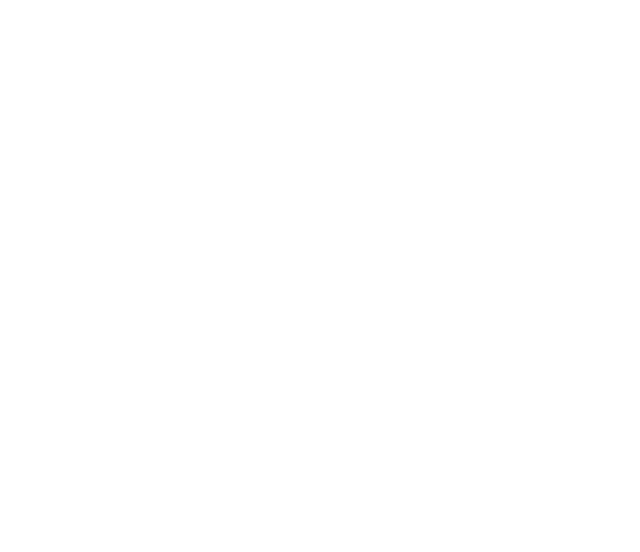
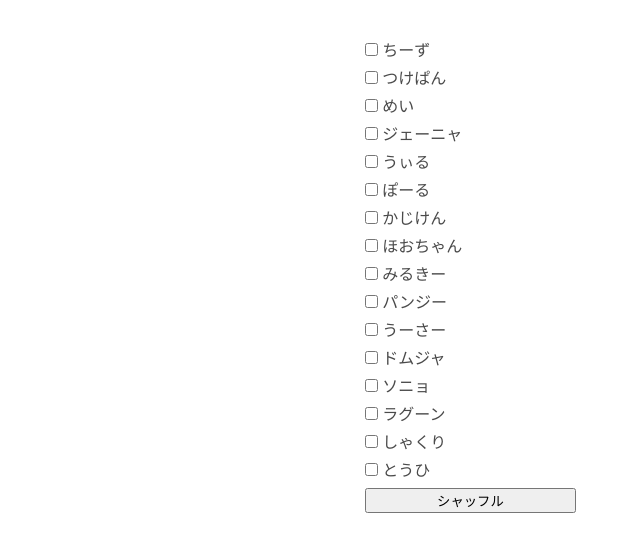
Before and after one commit to paplica/-change-seats-app, a plain HTML site: page index.html in a window 1280 px wide. Shown: the whole page, without its empty margins (640-1280 px from the left). Drawn offline with nearby package versions, Linux system fonts and the light colour scheme; a web font is replaced by a local one.

Commit message:
add mmember

```diff
--- a/index.html
+++ b/index.html
@@ -11,9 +11,104 @@
 
 </head>
   <body>
+    <div class="container">
+      <div class="columns">
+        <div class="column is-four-fifths">
 
+        </div>
+        <div class="column member-list">
+          <label class="checkbox">
+            <input type="checkbox" name="memberName" value="ちーず">
+            ちーず
+          </label>
+          <label class="checkbox">
+            <input type="checkbox" name="memberName" value="つけぱん">
+            つけぱん
+          </label>
+          <label class="checkbox">
+            <input type="checkbox" name="memberName" value="めい">
+            めい
+          </label>
+          <label class="checkbox">
+            <input type="checkbox" name="memberName" value="ジェーニャ">
+            ジェーニャ
+          </label>
+          <label class="checkbox">
+            <input type="checkbox" name="memberName" value="うぃる">
+            うぃる
+          </label>
+          <label class="checkbox">
+            <input type="checkbox" name="memberName" value="ぽーる">
+            ぽーる
+          </label>
+          <label class="checkbox">
+            <input type="checkbox" name="memberName" value="かじけん">
+            かじけん
+          </label>
+          <label class="checkbox">
+            <input type="checkbox" name="memberName" value="ほおちゃん">
+            ほおちゃん
+          </label>
+          <label class="checkbox">
+            <input type="checkbox" name="memberName" value="みるきー">
+            みるきー
+          </label>
+          <label class="checkbox">
+            <input type="checkbox" name="memberName" value="パンジー">
+            パンジー
+          </label>
+          <label class="checkbox">
+            <input type="checkbox" name="memberName" value="うーさー">
+            うーさー
+          </label>
+          <label class="checkbox">
+            <input type="checkbox" name="memberName" value="ドムジャ">
+            ドムジャ
+          </label>
+          <label class="checkbox">
+            <input type="checkbox" name="memberName" value="ソニョ">
+            ソニョ
+          </label>
+          <label class="checkbox">
+            <input type="checkbox" name="memberName" value="ラグーン">
+            ラグーン
+          </label>
+          <label class="checkbox">
+            <input type="checkbox" name="memberName" value="しゃくり">
+            しゃくり
+          </label>
+          <label class="checkbox">
+            <input type="checkbox" name="memberName" value="とうひ">
+            とうひ
+          </label>
+          <button id="submitButton">シャッフル</button>
+        </div>
+      </div>
+    </div>
     <script>
+      $(function(){
+        var members = [];
 
+        $("#submitButton").click(function() {
+          members.length =  0;
+          $('input:checkbox[name="memberName"]:checked').each(function() {
+            members.push($(this).val());
+          });
+          members.sort(function() {
+            return Math.random() - Math.random();
+          });
+        });
+      });
     </script>
+    <style>
+      .member-list {
+        display: flex;
+        flex-direction: column;
+        margin-top: 40px;
+      }
+      .member-list label {
+        margin-bottom: 8px;
+      }
+    </style>
   </body>
 </html>
```
